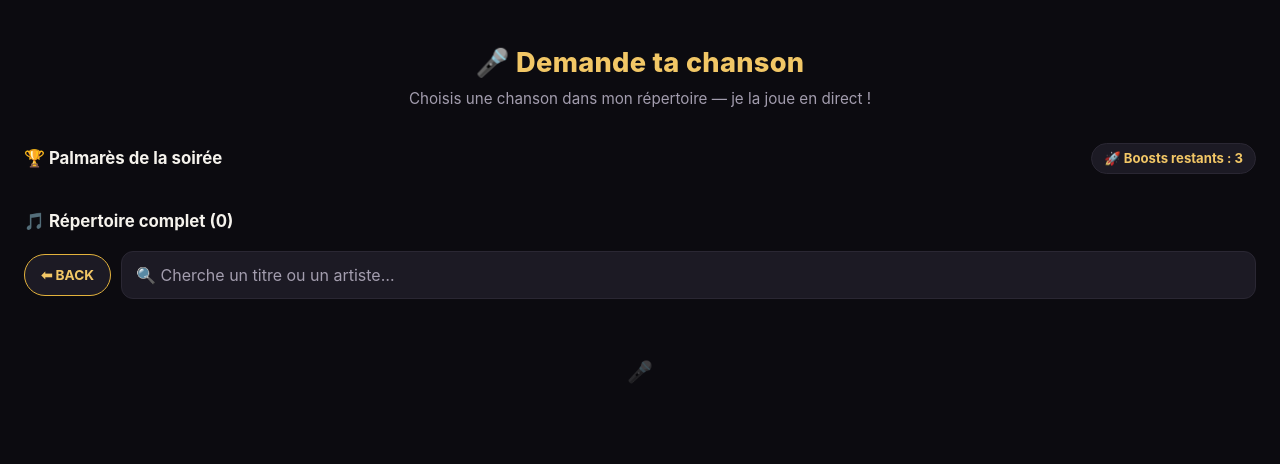
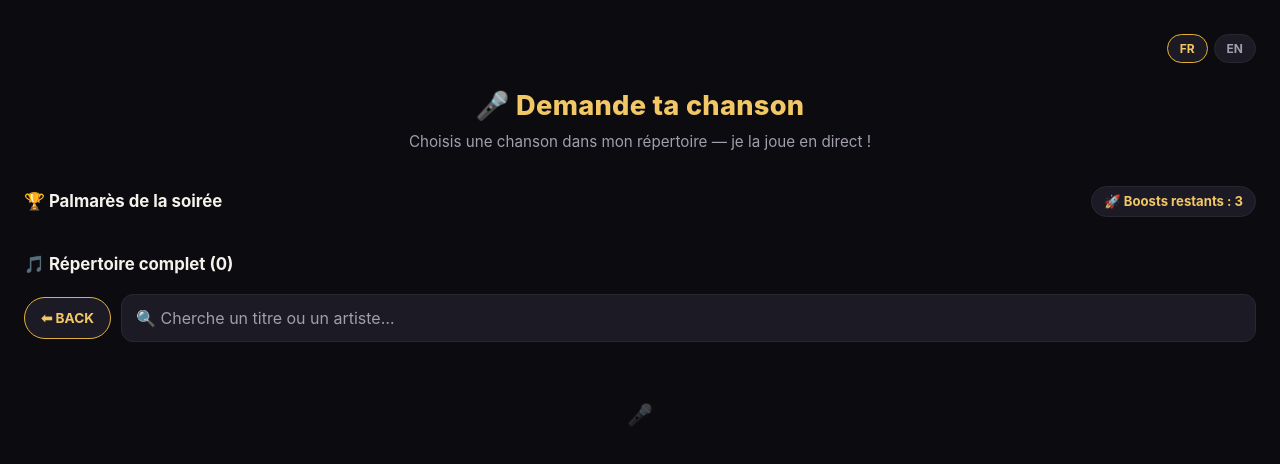
Before and after one commit to Hu3er7/Jukehub, a plain HTML site: page index.html in a window 1280 px wide. Drawn offline with Linux system fonts and the light colour scheme.

Commit message:
Update index.html
Index13

```diff
--- a/index.html
+++ b/index.html
@@ -41,6 +41,13 @@
     background: none; text-decoration: none; list-style: none; font-size: 1rem;
   }
   #jb-app .jb-view { width: 100%; margin: 0 auto; padding: 20px 24px 60px; }
+
+  #jb-app .jb-lang-bar { display: flex; justify-content: flex-end; gap: 6px; padding-top: 14px; }
+  #jb-app .jb-lang-btn {
+    background: var(--card); border: 1px solid var(--border); color: var(--text-dim);
+    font-weight: 700; font-size: 0.75rem; padding: 6px 12px; border-radius: 999px; cursor: pointer;
+  }
+  #jb-app .jb-lang-btn.jb-lang-active { border-color: var(--accent); color: var(--accent2); }
 
   #jb-app .jb-header { text-align: center; padding: 24px 8px 8px; }
   #jb-app .jb-header h1 { font-size: 1.7rem; font-weight: 800; color: var(--accent2); letter-spacing: 0.3px; }
@@ -189,14 +196,19 @@
 <div id="jb-app">
 
   <div id="jb-public" class="jb-view">
+    <div class="jb-lang-bar">
+      <button id="jb-lang-fr" class="jb-lang-btn" data-lang="fr">FR</button>
+      <button id="jb-lang-en" class="jb-lang-btn" data-lang="en">EN</button>
+    </div>
+
     <header class="jb-header">
       <h1 id="jb-artist-name">🎤 Chargement…</h1>
-      <p class="jb-subtitle">Choisis une chanson dans mon répertoire — je la joue en direct !</p>
+      <p class="jb-subtitle" id="jb-subtitle">Choisis une chanson dans mon répertoire — je la joue en direct !</p>
     </header>
 
     <section class="jb-palmares">
       <div class="jb-palmares-heading">
-        <h2>🏆 Palmarès de la soirée</h2>
+        <h2 id="jb-palmares-title">🏆 Palmarès de la soirée</h2>
         <div id="jb-boost-remaining" class="jb-boost-remaining">🚀 Boosts restants : 3</div>
       </div>
       <ol id="jb-palmares-list" class="jb-palmares-list"></ol>
@@ -204,7 +216,7 @@
     </section>
 
     <section class="jb-catalog">
-      <h2>🎵 Répertoire complet (<span id="jb-catalog-count">0</span>)</h2>
+      <h2><span id="jb-catalog-title">🎵 Répertoire complet</span> (<span id="jb-catalog-count">0</span>)</h2>
       <div id="jb-catalog-header" class="jb-catalog-sticky-header">
         <button id="jb-back-btn" class="jb-back-btn">⬅ BACK</button>
         <input id="jb-search-input" type="text" placeholder="🔍 Cherche un titre ou un artiste…" autocomplete="off" />
@@ -296,6 +308,73 @@
   // ============================================================
 
   document.getElementById("jb-artist-name").textContent = ARTIST_NAME;
+
+  // ---------- Langue (public) ----------
+  const I18N = {
+    fr: {
+      subtitle: "Choisis une chanson dans mon répertoire — je la joue en direct !",
+      palmares_title: "🏆 Palmarès de la soirée",
+      palmares_empty: "Aucune demande pour l'instant — sois le premier à voter !",
+      boost_remaining: (n) => `🚀 Boosts restants : ${n}`,
+      boost_used_up: "Tu as utilisé tes 3 boosts pour ce soir !",
+      boost_added: "🚀 Boost ajouté !",
+      catalog_title: "🎵 Répertoire complet",
+      search_placeholder: "🔍 Cherche un titre ou un artiste…",
+      catalog_empty: "Aucun résultat pour cette recherche.",
+      played_toggle: (n) => `🎶 Chansons déjà jouées ce soir (${n}) ▾`,
+      burned_badge: "🔥❌ Brûlée",
+      already_requested: "✅ Demandée",
+      request_btn: "🎶 Je veux l'entendre",
+      request_added_toast: "🎶 Chanson demandée !",
+      error_toast: "Oups, réessaie dans un instant.",
+      song_count: (n) => `${n} chanson${n > 1 ? "s" : ""}`,
+      admin_link_title: "Mode spectacle",
+    },
+    en: {
+      subtitle: "Pick a song from my repertoire — I'll play it live!",
+      palmares_title: "🏆 Tonight's Top Requests",
+      palmares_empty: "No requests yet — be the first to vote!",
+      boost_remaining: (n) => `🚀 Boosts left: ${n}`,
+      boost_used_up: "You've used all 3 of your boosts for tonight!",
+      boost_added: "🚀 Boost added!",
+      catalog_title: "🎵 Full Song List",
+      search_placeholder: "🔍 Search a title or artist…",
+      catalog_empty: "No results for this search.",
+      played_toggle: (n) => `🎶 Played tonight (${n}) ▾`,
+      burned_badge: "🔥❌ Unavailable",
+      already_requested: "✅ Requested",
+      request_btn: "🎶 Request this song",
+      request_added_toast: "🎶 Song requested!",
+      error_toast: "Oops, try again in a moment.",
+      song_count: (n) => `${n} song${n > 1 ? "s" : ""}`,
+      admin_link_title: "Show mode",
+    },
+  };
+  let lang = localStorage.getItem("jb_lang") === "en" ? "en" : "fr";
+  function t(key, ...args) {
+    const v = I18N[lang][key];
+    return typeof v === "function" ? v(...args) : v;
+  }
+  function applyStaticTranslations() {
+    document.querySelectorAll(".jb-lang-btn").forEach((b) => {
+      b.classList.toggle("jb-lang-active", b.dataset.lang === lang);
+    });
+    document.getElementById("jb-subtitle").textContent = t("subtitle");
+    document.getElementById("jb-palmares-title").textContent = t("palmares_title");
+    document.getElementById("jb-catalog-title").textContent = t("catalog_title");
+    document.getElementById("jb-search-input").placeholder = t("search_placeholder");
+    document.querySelector(".jb-admin-link").title = t("admin_link_title");
+  }
+  applyStaticTranslations();
+  document.querySelectorAll(".jb-lang-btn").forEach((btn) => {
+    btn.addEventListener("click", () => {
+      if (btn.dataset.lang === lang) return;
+      lang = btn.dataset.lang;
+      localStorage.setItem("jb_lang", lang);
+      applyStaticTranslations();
+      renderAll();
+    });
+  });
 
   if (firebaseConfig.apiKey === "REMPLACE_MOI") {
     const app = document.getElementById("jb-app");
@@ -433,7 +512,7 @@
     const v = votes[id];
     if (!v || isUnavailable(v)) return;
     if (boostsRemaining() <= 0) {
-      showToast("Tu as utilisé tes 3 boosts pour ce soir !");
+      showToast(t("boost_used_up"));
       return;
     }
     const token = roundToken(v);
@@ -443,10 +522,10 @@
       boostUsage[id] = { count: (existing && existing.token === token ? existing.count : 0) + 1, token };
       saveBoostsToStorage();
       renderPalmares();
-      showToast("🚀 Boost ajouté !");
+      showToast(t("boost_added"));
     } catch (e) {
       console.error(e);
-      showToast("Oups, réessaie dans un instant.");
+      showToast(t("error_toast"));
     }
   }
 
@@ -518,7 +597,8 @@
     const empty = document.getElementById("jb-palmares-empty");
     const remainingEl = document.getElementById("jb-boost-remaining");
     const remaining = boostsRemaining();
-    if (remainingEl) remainingEl.textContent = `🚀 Boosts restants : ${remaining}`;
+    if (remainingEl) remainingEl.textContent = t("boost_remaining", remaining);
+    empty.textContent = t("palmares_empty");
 
     const ranked = Object.entries(votes)
       .filter(([, v]) => v.requests > 0 && !isUnavailable(v))
@@ -556,6 +636,7 @@
     const empty = document.getElementById("jb-catalog-empty");
     const titleWrap = document.getElementById("jb-folder-title-wrap");
     document.getElementById("jb-catalog-count").textContent = catalogSongs.length;
+    empty.textContent = t("catalog_empty");
 
     // Une recherche active montre toujours les chansons directement (peu importe le dossier).
     if (search) {
@@ -602,7 +683,7 @@
       li.innerHTML = `
         <div class="jb-song-info">
           <div class="jb-artist-name">${escapeHtml(a.name)}</div>
-          <div class="jb-song-artist">${a.count} chanson${a.count > 1 ? "s" : ""}</div>
+          <div class="jb-song-artist">${t("song_count", a.count)}</div>
         </div>`;
       list.appendChild(li);
     });
@@ -660,13 +741,13 @@
 
     let btnHtml;
     if (isBurned(v)) {
-      btnHtml = `<div class="jb-burned-badge">🔥❌ Brûlée</div>`;
+      btnHtml = `<div class="jb-burned-badge">${t("burned_badge")}</div>`;
     } else if (isInCooldown(v)) {
       btnHtml = `<div class="jb-cooldown-badge" data-until="${v.cooldownUntil}"><span class="jb-cooldown-num">${remainingSeconds(v)}</span>sec</div>`;
     } else if (requested) {
-      btnHtml = `<span class="jb-btn-request" disabled>✅ Demandée</span>`;
+      btnHtml = `<span class="jb-btn-request" disabled>${t("already_requested")}</span>`;
     } else {
-      btnHtml = `<button class="jb-btn-request" data-req="${song.id}">🎶 Je veux l'entendre</button>`;
+      btnHtml = `<button class="jb-btn-request" data-req="${song.id}">${t("request_btn")}</button>`;
     }
 
     li.innerHTML = `
@@ -696,13 +777,13 @@
 
     const section = document.getElementById("jb-played-section");
     section.hidden = played.length === 0;
-    document.getElementById("jb-played-count").textContent = played.length;
+    document.getElementById("jb-played-toggle").textContent = t("played_toggle", played.length);
 
     const list = document.getElementById("jb-played-list");
     list.innerHTML = played.map(([, v]) => {
       let statusHtml;
       if (isBurned(v)) {
-        statusHtml = `<span class="jb-burned-badge">🔥❌ Brûlée</span>`;
+        statusHtml = `<span class="jb-burned-badge">${t("burned_badge")}</span>`;
       } else if (isInCooldown(v)) {
         statusHtml = `<span class="jb-cooldown-badge" data-until="${v.cooldownUntil}"><span class="jb-cooldown-num">${remainingSeconds(v)}</span>sec</span>`;
       } else {
@@ -748,10 +829,10 @@
       requestedRounds[song.id] = tokenAtRequest;
       saveRequestedToStorage();
       renderCatalog();
-      showToast("🎶 Chanson demandée !");
+      showToast(t("request_added_toast"));
     } catch (e) {
       console.error(e);
-      showToast("Oups, réessaie dans un instant.");
+      showToast(t("error_toast"));
     }
   }
 
```
